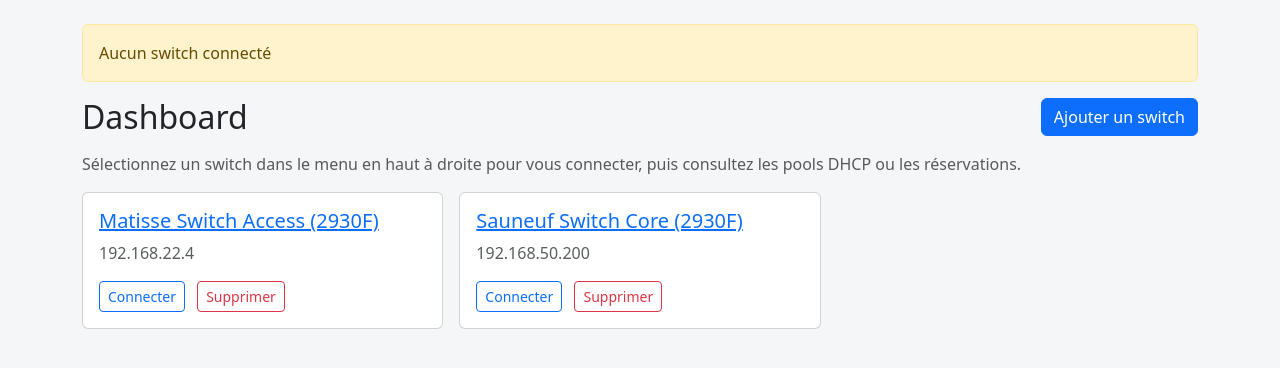
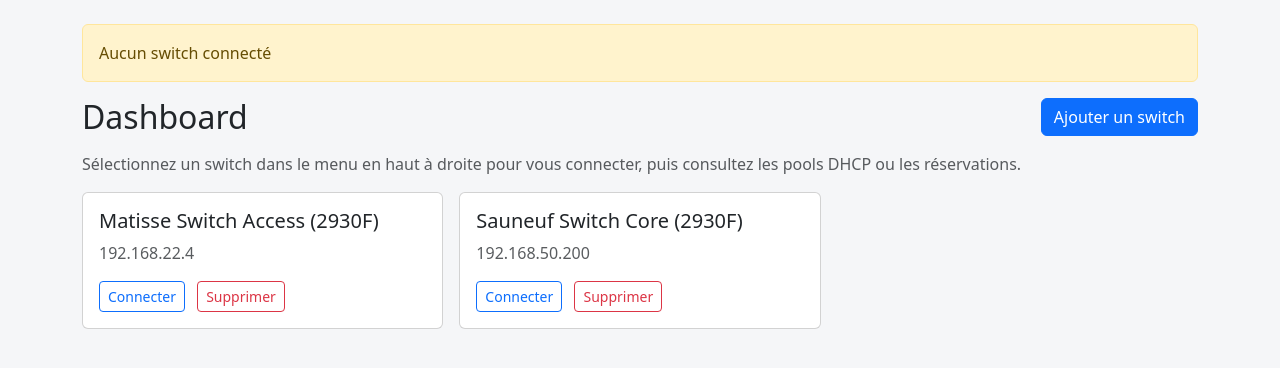
Before and after one commit to phpconcept/aruba-dhcp-mgr, a FastAPI app: page / in a window 1280 px wide. Shown: the part 56-424 px from the top of the page. Run offline with FastAPI, Linux system fonts and the light colour scheme; data that the repository does not hold is empty; some libraries are stand-ins or nearby versions.

Commit message:
Dashboard : lien du nom de switch sans style de lien par défaut (couleur du texte, curseur pointer)

```diff
--- a/static/js/app.js
+++ b/static/js/app.js
@@ -180,7 +180,7 @@ async function renderDashboardSwitchCards() {
     <div class="col-md-4">
       <div class="card ${isConnected ? 'border-success' : ''}">
         <div class="card-body">
-          <h5 class="card-title"><a href="/switches/${encodeURIComponent(s.id)}">${s.name}</a></h5>
+          <h5 class="card-title"><a href="/switches/${encodeURIComponent(s.id)}" class="link-discreet">${s.name}</a></h5>
           <p class="card-text text-muted">${s.host}</p>
           ${connectBtn}
           ${deleteBtn}
--- a/static/style.css
+++ b/static/style.css
@@ -4,3 +4,17 @@ body {
 .navbar-text select {
   min-width: 180px;
 }
+
+/* Lien "discret" : garde la couleur du texte normal, juste le curseur
+   change pour indiquer que c'est cliquable (utilisé pour le nom du switch
+   sur les cartes du dashboard). */
+.link-discreet {
+  color: inherit;
+  text-decoration: none;
+  cursor: pointer;
+}
+.link-discreet:hover,
+.link-discreet:focus {
+  color: inherit;
+  text-decoration: none;
+}
```
